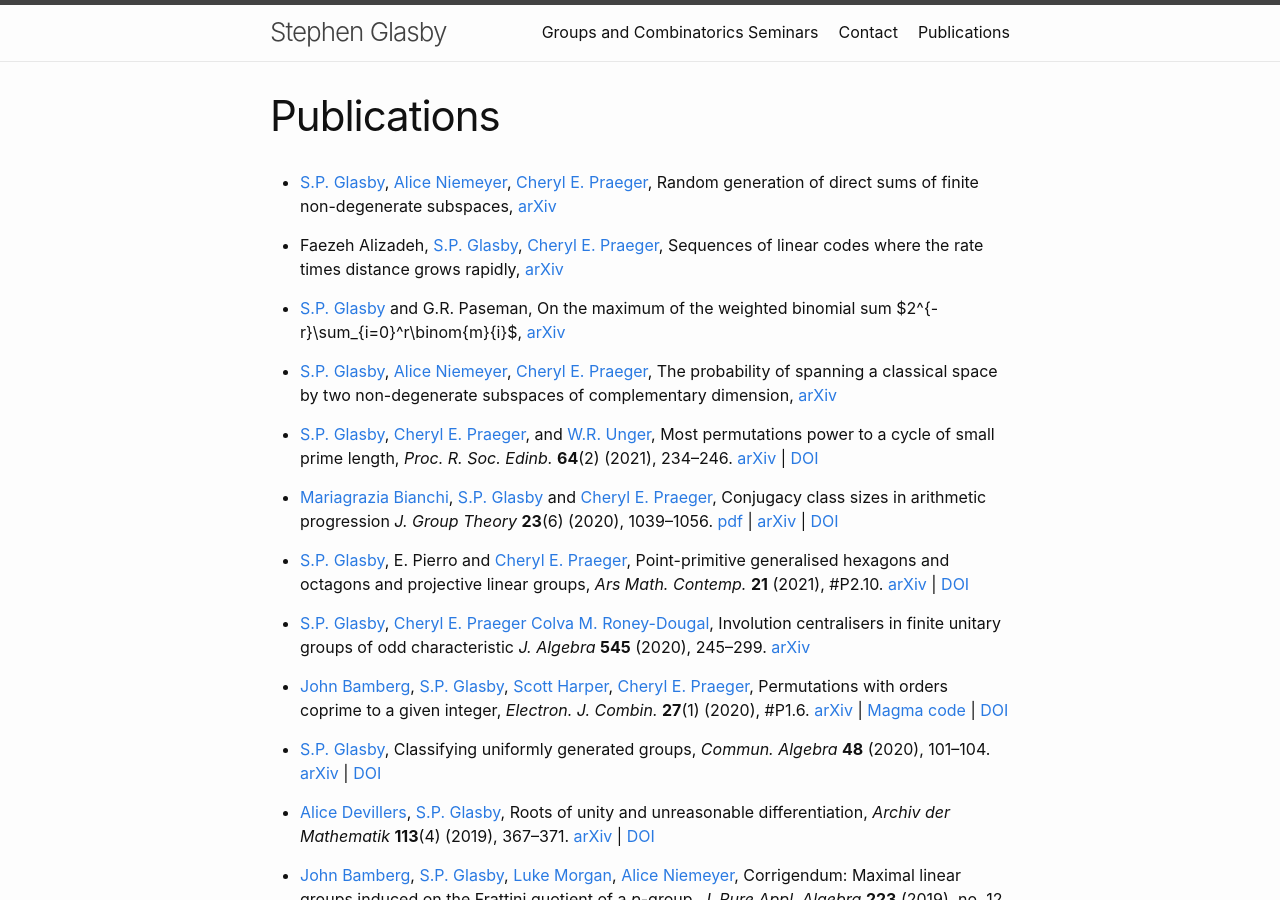
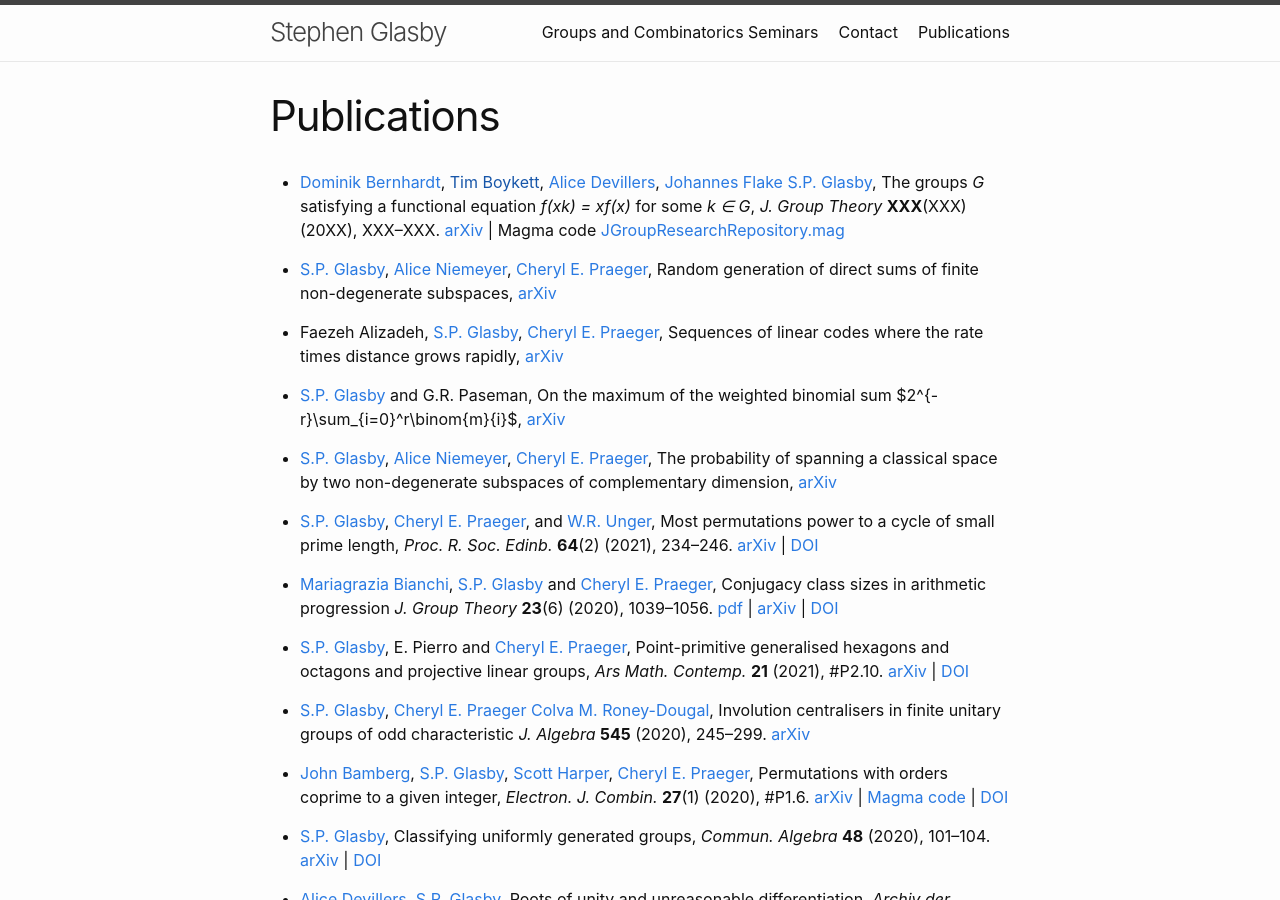
Before and after one commit to StephenGlasby/StephenGlasby.github.io, a Jekyll site: the page built from publications.md, in a window 1280 px wide and 900 px high. Built offline with Jekyll 4.4.1, drawn with Linux system fonts in a browser that asks for light colours.

Commit message:
J-groups

```diff
--- a/publications.md
+++ b/publications.md
@@ -3,6 +3,17 @@ layout: page
 title: Publications
 permalink: /publications/
 ---
+
+- [Dominik Bernhardt](https://www.mathematik.rwth-aachen.de/go/id/bkbg/gguid/0xF033AE30691E4645A7355F6BBD82B37D/ikz/11/allou/1),
+[Tim Boykett](),
+[Alice Devillers](https://research-repository.uwa.edu.au/en/persons/alice-devillers),
+[Johannes Flake](https://johannesflake.github.io/)
+[S.P. Glasby](https://staffhome.ecm.uwa.edu.au/~00059629/),
+The groups *G* satisfying a functional equation
+*f(xk) = xf(x)* for some *k ∈ G*,
+*J. Group Theory* **XXX**(XXX) (20XX), XXX--XXX.
+[arXiv](https://arxiv.org/abs/2105.09117) |
+Magma code [JGroupResearchRepository.mag](JGroupResearchRepository.mag)
 
 - [S.P. Glasby](https://staffhome.ecm.uwa.edu.au/~00059629/),
 [Alice Niemeyer](https://www.mathb.rwth-aachen.de/Mitarbeiter/niemeyer.php),
```
